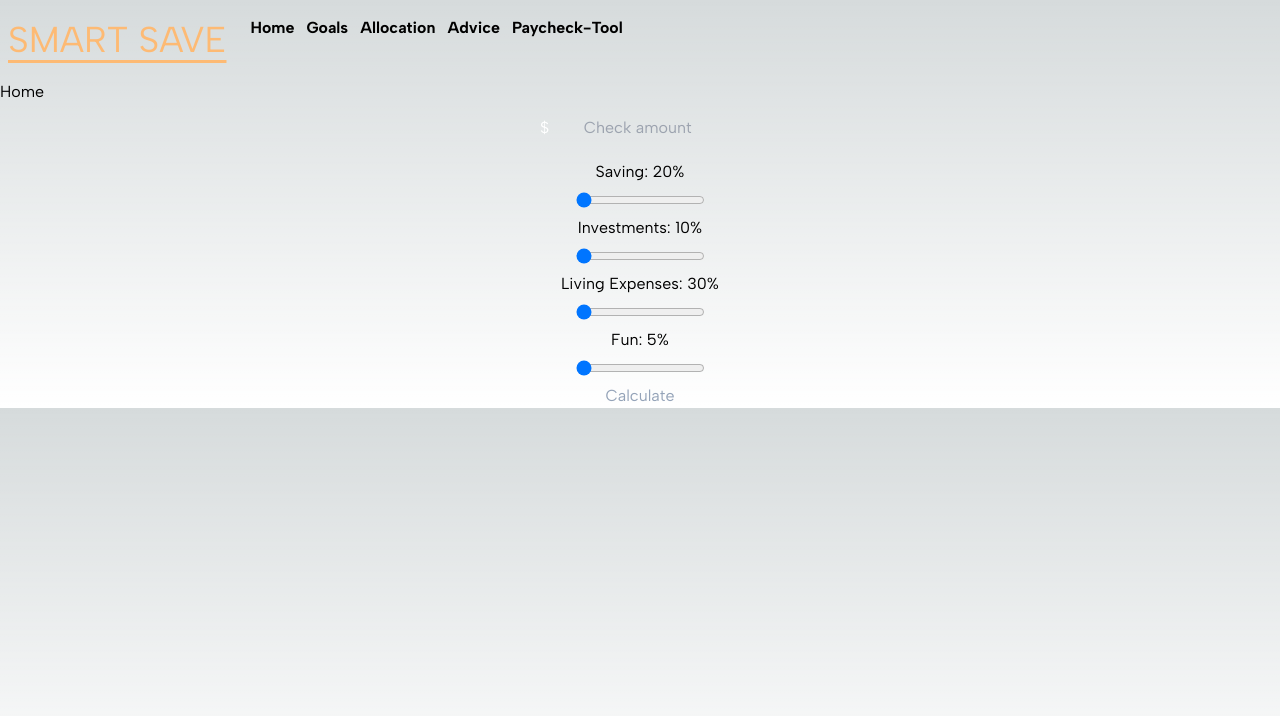
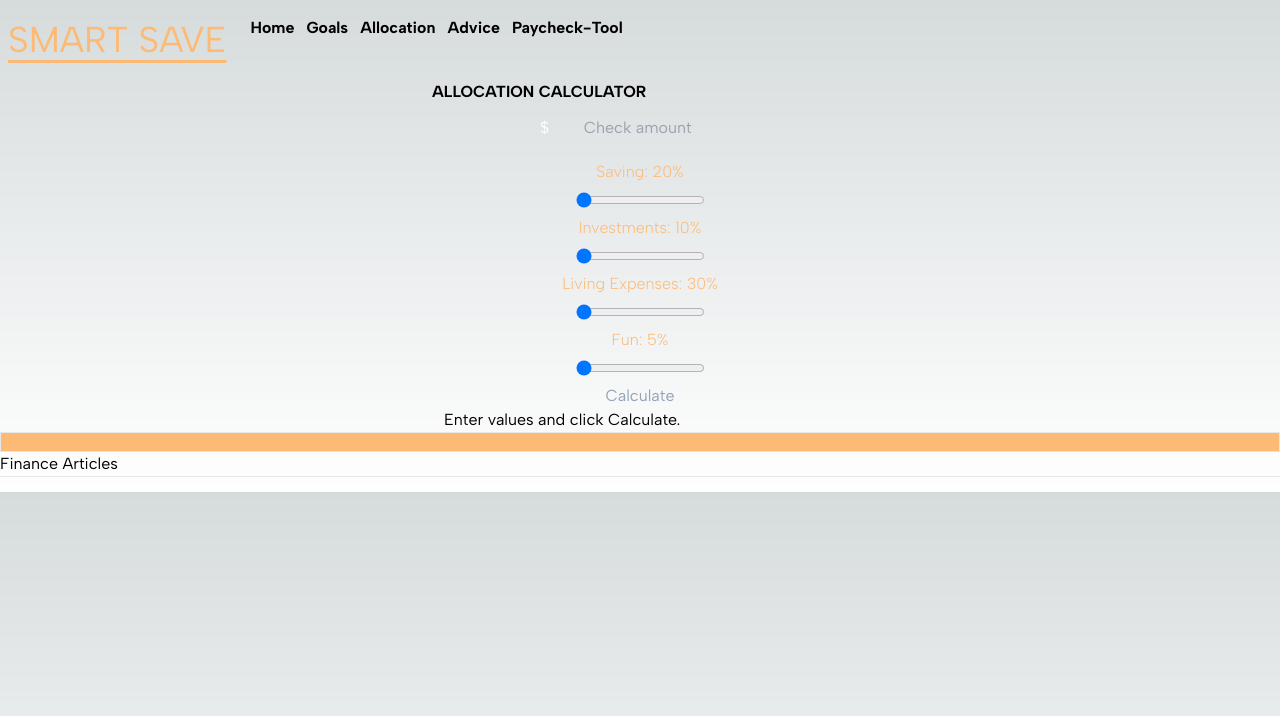
Before and after one commit to 00gigs/paycheckCalc, a Next.js app: page / in a window 1280 px wide. Shown: the top 716 px of the page. Built offline with nearby package versions, Linux system fonts and the light colour scheme.

Commit message:
UI updated

```diff
--- a/app/Calculated/page.js
+++ b/app/Calculated/page.js
@@ -0,0 +1,9 @@
+import React from 'react'
+
+const Calculate = () => {
+  return (
+    <div>Calculate</div>
+  )
+}
+
+export default Calculate
--- /dev/null
+++ b/app/components/Articles.js
@@ -0,0 +1,15 @@
+'use client'
+import React from 'react'
+import { useState } from 'react'
+
+const Articles = () => {
+
+
+  return (
+    <div>
+        Finance Articles
+    </div>
+  )
+}
+
+export default Articles
--- a/app/components/CheckCalc.jsx
+++ b/app/components/CheckCalc.jsx
@@ -1,8 +1,8 @@
 "use client";
 
-import { redirect } from "next/dist/server/api-utils";
+
 import React, { useState } from "react";
-import { useRouter } from "next/router";
+
 
 
 const CheckCalc = () => {
@@ -11,6 +11,7 @@ const CheckCalc = () => {
   const [livingValue, setlivingValue] = useState(30);
   const [funValue, setFunValue] = useState(5);
   const [checkAmount, setCheckAmount] = useState("");
+  const [data,setData] = useState(null)
 
   // Event handler for the 'Save' slider
   const Calculate = () => {
@@ -19,31 +20,36 @@ const CheckCalc = () => {
       alert("Please enter a valid paycheck amount");
       return;
     }
-    const router = useRouter()
     const savingAmount = Math.round((saveValue / 100) * paycheckAmount);
     const investmentAmount = Math.round((investValue / 100) * paycheckAmount);
     const livingExpensesAmount = Math.round((livingValue / 100) * paycheckAmount);
     const funAmount = Math.round((funValue / 100) * paycheckAmount);
-    const res ={'Savings':savingAmount,'Investments':investmentAmount,'Living Expenses':livingExpensesAmount,'Fun':funAmount}
-      console.log(JSON.stringify(res,null,3))
-    router.push('/')
+    const res ={'Savings':`$ ${savingAmount}`,'Investments':`$ ${investmentAmount}`,'Living Expenses':`$ ${livingExpensesAmount}`,'Fun':`$ ${funAmount}`}
+    console.log(JSON.stringify(res,null,3))
+    setData(res)
 
   };
 
+
   return (
-    <div className="flex justify-center">
-      <form className="flex flex-col gid grid-cols-2 justify-center items-center gap-2">
+    <div className="flex justify-center w-full">
+
+<div  className="flex flex-col w-full max-w-md px-4">
+    <h2 className="flex text-center font-bold">
+    ALLOCATION CALCULATOR
+    </h2>
+<form className="flex flex-col justify-center items-center gap-2">
         <div className="flex items-center bg-transparent">
           <span className="text-white p-3">$</span>
           <input
             name="checkAmount"
             type="number"
-            className="text-white text-center bg-transparent outline-none w-3/4 m-0"
+            className="text-white text-center bg-transparent outline-none w-3/4 m-0 "
             placeholder="Check amount"
             onChange={(e) => setCheckAmount(e.target.value)}
           />
         </div>
-        <span>Saving: {saveValue + "%"}</span>
+        <span className="font-light text-orange-300">Saving: {saveValue + "%"}</span>
         <input
           type="range"
           min="20"
@@ -52,7 +58,7 @@ const CheckCalc = () => {
           value={saveValue}
           onChange={(e) => setSaveValue(e.target.value)}
         ></input>
-        <span>Investments: {investValue + "%"}</span>
+        <span className="font-light text-orange-300">Investments: {investValue + "%"}</span>
         <input
           type="range"
           min="10"
@@ -61,7 +67,7 @@ const CheckCalc = () => {
           value={investValue}
           onChange={(e) => setInvestValue(e.target.value)}
         ></input>
-        <span>Living Expenses: {livingValue + "%"}</span>
+        <span className="font-light text-orange-300">Living Expenses: {livingValue + "%"}</span>
         <input
           type="range"
           min="30"
@@ -70,7 +76,7 @@ const CheckCalc = () => {
           value={livingValue}
           onChange={(e) => setlivingValue(e.target.value)}
         ></input>
-        <span>Fun: {funValue + "%"}</span>
+        <span className="font-light text-orange-300">Fun: {funValue + "%"}</span>
         <input
           type="range"
           min="5"
@@ -79,13 +85,21 @@ const CheckCalc = () => {
           value={funValue}
           onChange={(e) => setFunValue(e.target.value)}
         ></input>
+        <button type="button" onClick={Calculate} className=" text-slate-400">Calculate</button>
+      </form>
+      <div className="flex px-3 align-center">
+  {data ? (
+    <ul className="whitespace-nowrap">
+      {Object.entries(data).map(([key, value]) => (
+        <li key={key} className="overflow-hidden text-ellipsis">
+          {`${key}: ${value}`}
+        </li>
+      ))}
+    </ul>
+  ) : 'Enter values and click Calculate.'}
+</div>
 
-        <button type="button" onClick={Calculate} className=" text-slate-400">
-
-
-          Calculate
-        </button>
-      </form>
+</div>
     </div>
   );
 };
--- /dev/null
+++ b/app/components/ProfileData.js
@@ -0,0 +1,9 @@
+import React from 'react'
+
+const ProfileData = () => {
+  return (
+    <div>ProfileData</div>
+  )
+}
+
+export default ProfileData
--- a/app/components/TopNav.jsx
+++ b/app/components/TopNav.jsx
@@ -36,11 +36,11 @@ const TopNav = () => {
           <div className="absolute right-2 w-min bg-gray-700 top-10 shadow-md rounded-md p-4 text-white text-center z-[99999]">
             {navLinks.map((link) => (
               <Link href={link.route}>
-                <li>{link.label}</li>
+                <li className="list-none">{link.label}</li>
               </Link>
             ))}
             <Link href={"/Login"}>
-              <li>Login</li>
+              <li className="list-none">Login</li>
             </Link>
           </div>
         </mobile>
--- a/app/page.js
+++ b/app/page.js
@@ -1,11 +1,16 @@
+import Articles from "./components/Articles";
 import CheckCalc from "./components/CheckCalc";
 
 
 export default function Home() {
   return (
   <div>
-    Home
+
     <CheckCalc/>
+    <hr className="h-5 bg-orange-300 border"></hr>
+      <Articles/>
+    <hr className="h-4"></hr>
+
   </div>
   );
 }
```
